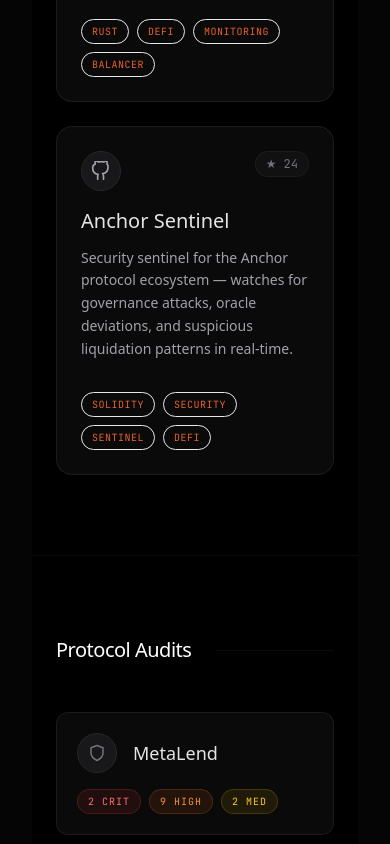
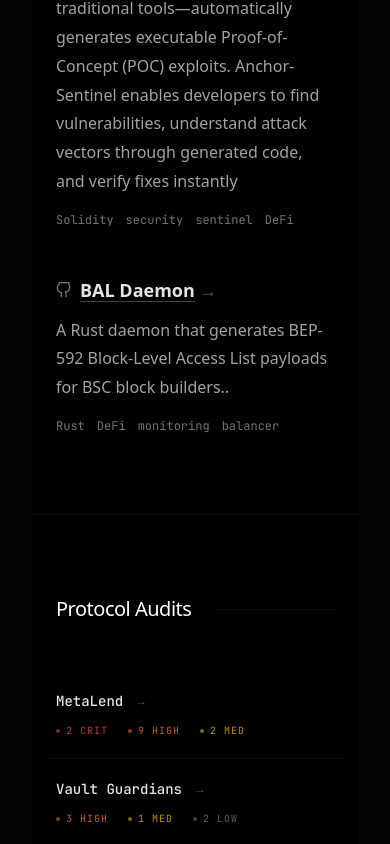
Before and after one commit to Ramprasad4121/codekashi, a Next.js app: page / in a window 390 px wide. Shown: the part 3200-4044 px from the top of the page. Built offline with nearby package versions, Linux system fonts and the light colour scheme.

Commit message:
modified:   components/audits.tsx 	modified:   components/projects.tsx

```diff
--- a/components/audits.tsx
+++ b/components/audits.tsx
@@ -12,10 +12,11 @@ const audits = [
   { name: 'PasswordStore', slug: 'passwordstore', findings: { C: 0, H: 2, M: 0, L: 0 } },
 ]
 
-function Badge({ label, count, colorClass, bgClass }: { label: string; count: number; colorClass: string; bgClass: string }) {
+function Badge({ label, count, colorClass }: { label: string; count: number; colorClass: string }) {
   if (count === 0) return null
   return (
-    <span className={`inline-flex items-center gap-1.5 font-mono text-[10px] sm:text-xs uppercase tracking-[0.1em] px-2.5 py-1 rounded-full border transition-colors ${colorClass} ${bgClass}`}>
+    <span className={`inline-flex items-center gap-1.5 font-mono text-[10px] sm:text-xs uppercase tracking-[0.1em] ${colorClass}`}>
+      <span className="w-1 h-1 rounded-full bg-current opacity-70" />
       {count} {label}
     </span>
   )
@@ -41,7 +42,7 @@ export default function Audits() {
              <div className="h-[1px] flex-1 bg-zinc-900/50" />
           </div>
 
-          <div className="flex flex-col space-y-4">
+          <div className="flex flex-col">
             {audits.map((audit, i) => (
               <motion.a
                 key={audit.name}
@@ -50,33 +51,20 @@ export default function Audits() {
                 whileInView={{ opacity: 1, y: 0 }}
                 viewport={{ once: true, margin: "-50px" }}
                 transition={{ duration: 0.5, delay: i * 0.05 }}
-                className="group relative flex flex-col sm:flex-row sm:items-center justify-between p-5 rounded-xl border border-zinc-800/60 bg-[#0a0a0a] hover:bg-[#111111] hover:border-zinc-700/80 transition-all duration-300 overflow-hidden"
+                className="group flex flex-col sm:flex-row sm:items-center justify-between py-5 border-b border-zinc-900/50 hover:px-2 transition-all duration-300 -mx-2 px-2"
               >
-                <div className="absolute inset-0 bg-gradient-to-r from-transparent via-[var(--accent-rust)]/5 to-transparent opacity-0 group-hover:opacity-100 transition-opacity duration-700 -translate-x-full group-hover:translate-x-full" />
-
-                <div className="relative z-10 flex items-center gap-4 mb-4 sm:mb-0">
-                  <div className="w-10 h-10 rounded-full bg-zinc-900 flex items-center justify-center border border-zinc-800 group-hover:border-zinc-600 transition-colors shrink-0">
-                    <svg width="18" height="18" viewBox="0 0 24 24" fill="none" stroke="currentColor" strokeWidth="2" strokeLinecap="round" strokeLinejoin="round" className="text-zinc-500 group-hover:text-white transition-colors">
-                      <path d="M12 22s8-4 8-10V5l-8-3-8 3v7c0 6 8 10 8 10z"/>
-                    </svg>
-                  </div>
-                  <span className="font-medium text-lg text-zinc-200 group-hover:text-white transition-colors">
+                <div className="flex items-center gap-3 mb-3 sm:mb-0">
+                  <span className="font-mono text-sm font-medium text-zinc-200 group-hover:text-white transition-colors">
                     {audit.name}
                   </span>
+                  <span className="text-zinc-600 text-xs group-hover:text-white transition-colors">→</span>
                 </div>
 
-                <div className="relative z-10 flex flex-wrap items-center gap-2 sm:gap-3">
-                  <Badge label="Crit" count={audit.findings.C} colorClass="text-red-400 group-hover:text-red-300" bgClass="bg-red-500/10 border-red-500/20 group-hover:border-red-500/40" />
-                  <Badge label="High" count={audit.findings.H} colorClass="text-orange-400 group-hover:text-orange-300" bgClass="bg-orange-500/10 border-orange-500/20 group-hover:border-orange-500/40" />
-                  <Badge label="Med" count={audit.findings.M} colorClass="text-yellow-400 group-hover:text-yellow-300" bgClass="bg-yellow-500/10 border-yellow-500/20 group-hover:border-yellow-500/40" />
-                  <Badge label="Low" count={audit.findings.L} colorClass="text-zinc-400 group-hover:text-zinc-300" bgClass="bg-zinc-500/10 border-zinc-500/20 group-hover:border-zinc-500/40" />
-
-                  <div className="hidden sm:flex ml-2 w-8 h-8 rounded-full bg-zinc-900 items-center justify-center border border-zinc-800 group-hover:border-zinc-600 transition-colors">
-                    <svg width="14" height="14" viewBox="0 0 24 24" fill="none" stroke="currentColor" strokeWidth="2" strokeLinecap="round" strokeLinejoin="round" className="text-zinc-500 group-hover:text-white transition-colors">
-                      <path d="M5 12h14" />
-                      <path d="m12 5 7 7-7 7" />
-                    </svg>
-                  </div>
+                <div className="flex flex-wrap items-center gap-5 sm:gap-6">
+                  <Badge label="Crit" count={audit.findings.C} colorClass="text-red-500/80 group-hover:text-red-400" />
+                  <Badge label="High" count={audit.findings.H} colorClass="text-orange-500/80 group-hover:text-orange-400" />
+                  <Badge label="Med" count={audit.findings.M} colorClass="text-yellow-500/80 group-hover:text-yellow-400" />
+                  <Badge label="Low" count={audit.findings.L} colorClass="text-zinc-500/80 group-hover:text-zinc-400" />
                 </div>
               </motion.a>
             ))}
--- a/components/projects.tsx
+++ b/components/projects.tsx
@@ -5,24 +5,25 @@ import { motion } from 'framer-motion'
 const projects = [
   {
     name: 'SRP',
-    description: 'Security Reasoning Protocol — an agentic audit workbench for smart contract vulnerability discovery with automated analysis pipelines and PoC generation.',
+    description: 'Security Reasoning Protocol (SRP) is an AI-native Web3 security operating system for EVM and Solana protocols. It is designed around evidence-first security workflows: intent extraction, vulnerability discovery, adversarial debate, exploit validation, runtime monitoring, and audit-grade reporting.',
     tags: ['TypeScript', 'AI', 'security', 'smart-contracts'],
     link: 'https://github.com/Ramprasad4121/srp',
-    stars: 12, // Dummy star count to mimic vitto.cc style
+
   },
+
+  {
+    name: 'Anchor Sentinel',
+    description: 'Anchor-Sentinel is a static analysis framework for Solana & Anchor programs written in Rust. It runs a suite of vulnerability detectors to identify critical security flaws, prints detailed audit reports, and—unlike traditional tools—automatically generates executable Proof-of-Concept (POC) exploits. Anchor-Sentinel enables developers to find vulnerabilities, understand attack vectors through generated code, and verify fixes instantly',
+    tags: ['Solidity', 'security', 'sentinel', 'DeFi'],
+    link: 'https://github.com/Ramprasad4121/anchor-sentinel',
+
+  },
+
   {
     name: 'BAL Daemon',
-    description: 'Daemon process for monitoring Balancer protocol health metrics, detecting anomalies in pool compositions and triggering alerts for potential security incidents.',
+    description: 'A Rust daemon that generates BEP-592 Block-Level Access List payloads for BSC block builders..',
     tags: ['Rust', 'DeFi', 'monitoring', 'balancer'],
     link: 'https://github.com/Ramprasad4121/bal-daemon',
-    stars: 8,
-  },
-  {
-    name: 'Anchor Sentinel',
-    description: 'Security sentinel for the Anchor protocol ecosystem — watches for governance attacks, oracle deviations, and suspicious liquidation patterns in real-time.',
-    tags: ['Solidity', 'security', 'sentinel', 'DeFi'],
-    link: 'https://github.com/Ramprasad4121/anchor-sentinel',
-    stars: 24,
   },
 ]
 
@@ -72,7 +73,7 @@ export default function Projects() {
              <div className="h-[1px] flex-1 bg-zinc-900/50" />
           </div>
 
-          <div className="grid grid-cols-1 md:grid-cols-2 gap-6">
+          <div className="flex flex-col space-y-12 md:space-y-16">
             {projects.map((project, i) => (
               <motion.a
                 key={project.name}
@@ -83,40 +84,33 @@ export default function Projects() {
                 whileInView={{ opacity: 1, y: 0 }}
                 viewport={{ once: true, margin: "-50px" }}
                 transition={{ duration: 0.5, delay: i * 0.1 }}
-                className="group relative flex flex-col justify-between p-6 rounded-2xl border border-zinc-800/60 bg-[#0a0a0a] hover:bg-[#111111] hover:border-zinc-700/80 transition-all duration-300 overflow-hidden"
+                className="group block"
               >
-                <div className="absolute inset-0 bg-gradient-to-br from-[var(--accent-rust)]/5 to-transparent opacity-0 group-hover:opacity-100 transition-opacity duration-500" />
+                <div className="flex flex-col sm:flex-row sm:items-baseline justify-between mb-3">
+                  <h3 className="text-lg sm:text-xl font-semibold text-zinc-200 group-hover:text-white transition-colors duration-200 flex items-center">
+                    <GithubIcon />
+                    <span className="underline decoration-zinc-700 underline-offset-4 group-hover:decoration-zinc-400 transition-colors">
+                      {project.name}
+                    </span>
+                    <span className="ml-1 text-zinc-600 group-hover:text-white transition-colors">→</span>
+                  </h3>
 
-                <div className="relative z-10 flex flex-col h-full">
-                  <div className="flex items-start justify-between mb-4">
-                    <div className="w-10 h-10 rounded-full bg-zinc-900 flex items-center justify-center border border-zinc-800 group-hover:border-zinc-600 transition-colors">
-                      <GithubIcon className="w-5 h-5 text-zinc-400 group-hover:text-white transition-colors" />
-                    </div>
-                    {project.stars !== null && (
-                      <span className="font-mono text-xs text-zinc-500 flex items-center gap-1 group-hover:text-zinc-300 transition-colors bg-zinc-900/50 px-2.5 py-1 rounded-full border border-zinc-800/50">
-                        ★ {project.stars}
-                      </span>
-                    )}
+
                 </div>
 
-                  <h3 className="text-xl font-medium text-zinc-200 group-hover:text-white transition-colors duration-200 mb-3">
-                    {project.name}
-                  </h3>
-
-                  <p className="text-sm leading-relaxed text-zinc-400 mb-8 flex-grow">
+                <p className="text-base sm:text-lg leading-[1.8] text-zinc-400 mb-4">
                   {project.description}
                 </p>
 
-                  <div className="flex flex-wrap gap-2 mt-auto">
+                <div className="flex flex-wrap gap-x-3 gap-y-2">
                   {project.tags.map((tag) => (
                     <span
                       key={tag}
-                        className="text-[10px] font-mono uppercase tracking-wider text-[var(--accent-rust)] bg-[var(--accent-rust)]/10 px-2.5 py-1 rounded-full border border-[var(--accent-rust)]/20 group-hover:border-[var(--accent-rust)]/40 transition-colors"
+                      className="text-xs font-mono text-zinc-500 group-hover:text-zinc-300 transition-colors"
                     >
                       {tag}
                     </span>
                   ))}
-                  </div>
                 </div>
               </motion.a>
             ))}
```
Lines whose indentation alone changed are shown as unchanged.
